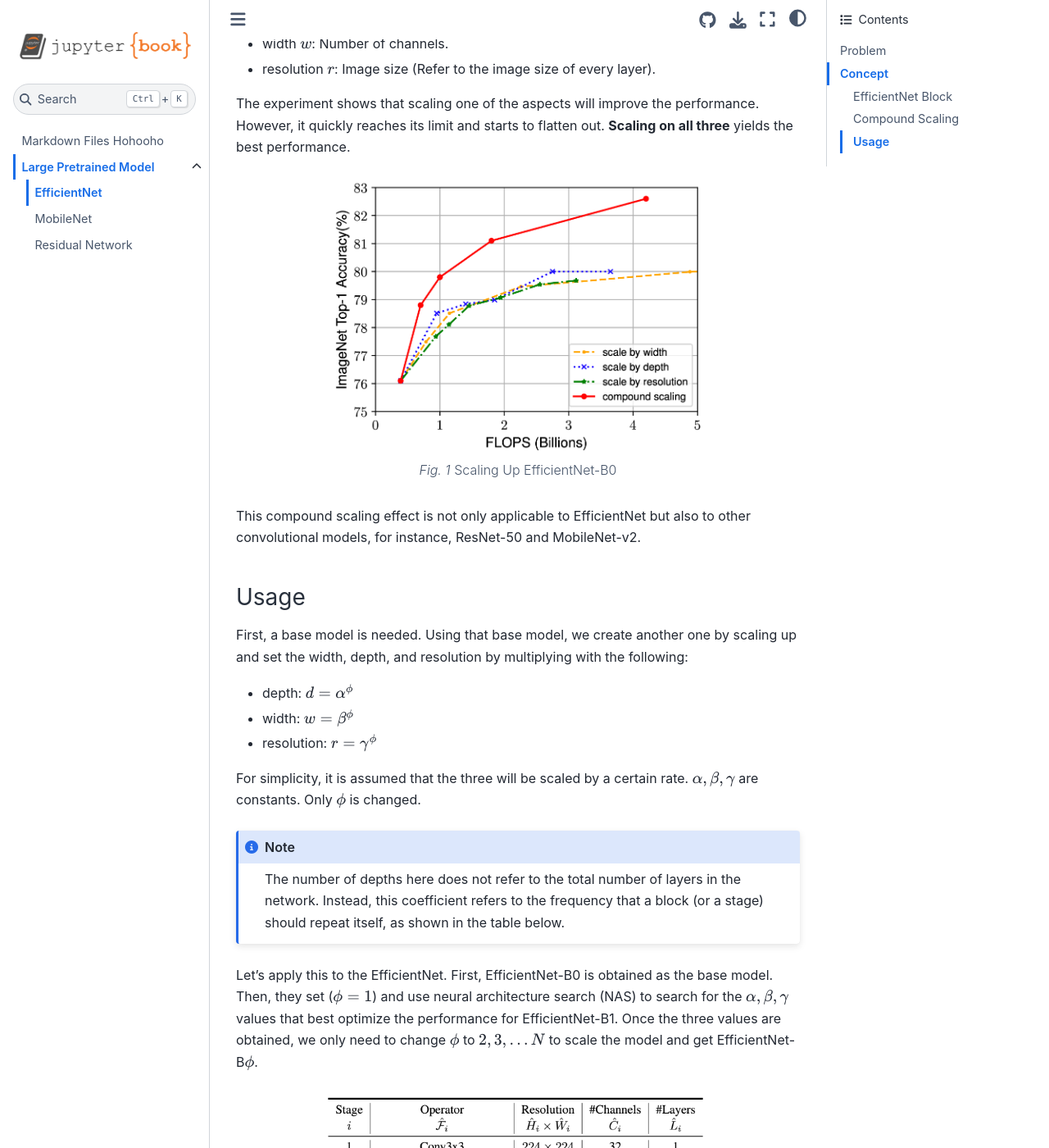
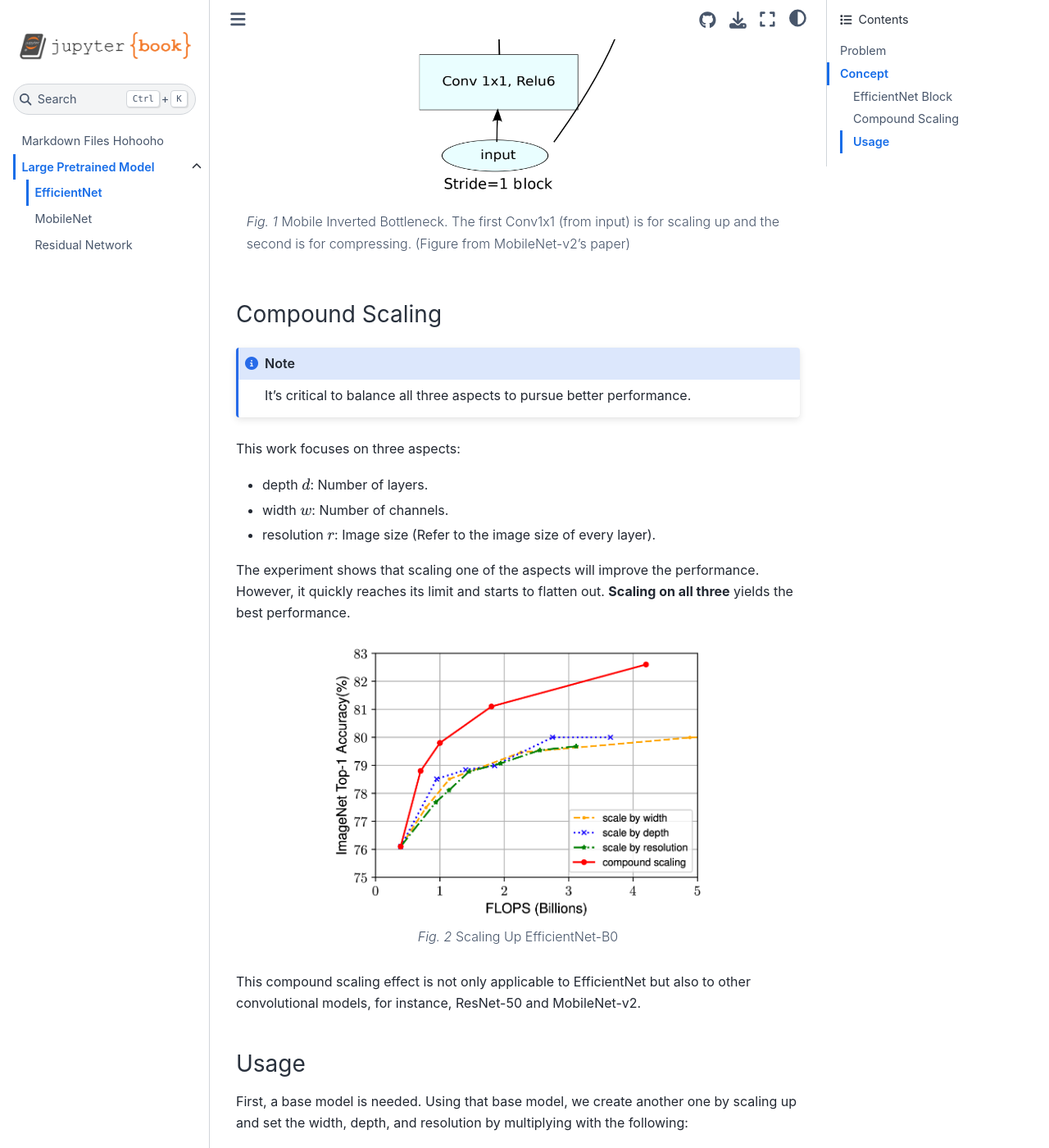
Before and after one commit to vitouphy/machine-learning-notes, a Jupyter Book: the page built from contents/transfer_learning/efficient_net/content.md, in a window 1280 px wide and 1400 px high, scrolled down 1403 px. Shown: the whole window at 82% size. Built offline with Jupyter Book 1.0.4 settings and Sphinx 7.4.7 and the Sphinx Book theme 1.1.4, drawn with Linux system fonts in a browser that asks for light colours.

Commit message:
update efficientnet note

````diff
--- a/contents/transfer_learning/efficient_net/content.md
+++ b/contents/transfer_learning/efficient_net/content.md
@@ -24,6 +24,14 @@ For the second problem, obviously, if we can achieve better performance on small
 - **Mobile inverted bottleneck** is the building block for this network. It utilizes the concept of skip-connection, a squeeze-and-excitement mechanism, with depth-wise separable convolution for small parameters.
 - Neural architecture search (NAS) is used to find the optimal network for this model.
 
+```{figure} ./figures/MB_block.png
+---
+name: MB_block
+width: 300px
+align: center
+---
+Mobile Inverted Bottleneck. The first Conv1x1 (from input) is for scaling up and the second is for compressing. (Figure from MobileNet-v2's paper)
+```
 
 ### Compound Scaling
 
````
Also changed, not shown: contents/transfer_learning/efficient_net/figures/MB_block.png (added), 1 other file.
